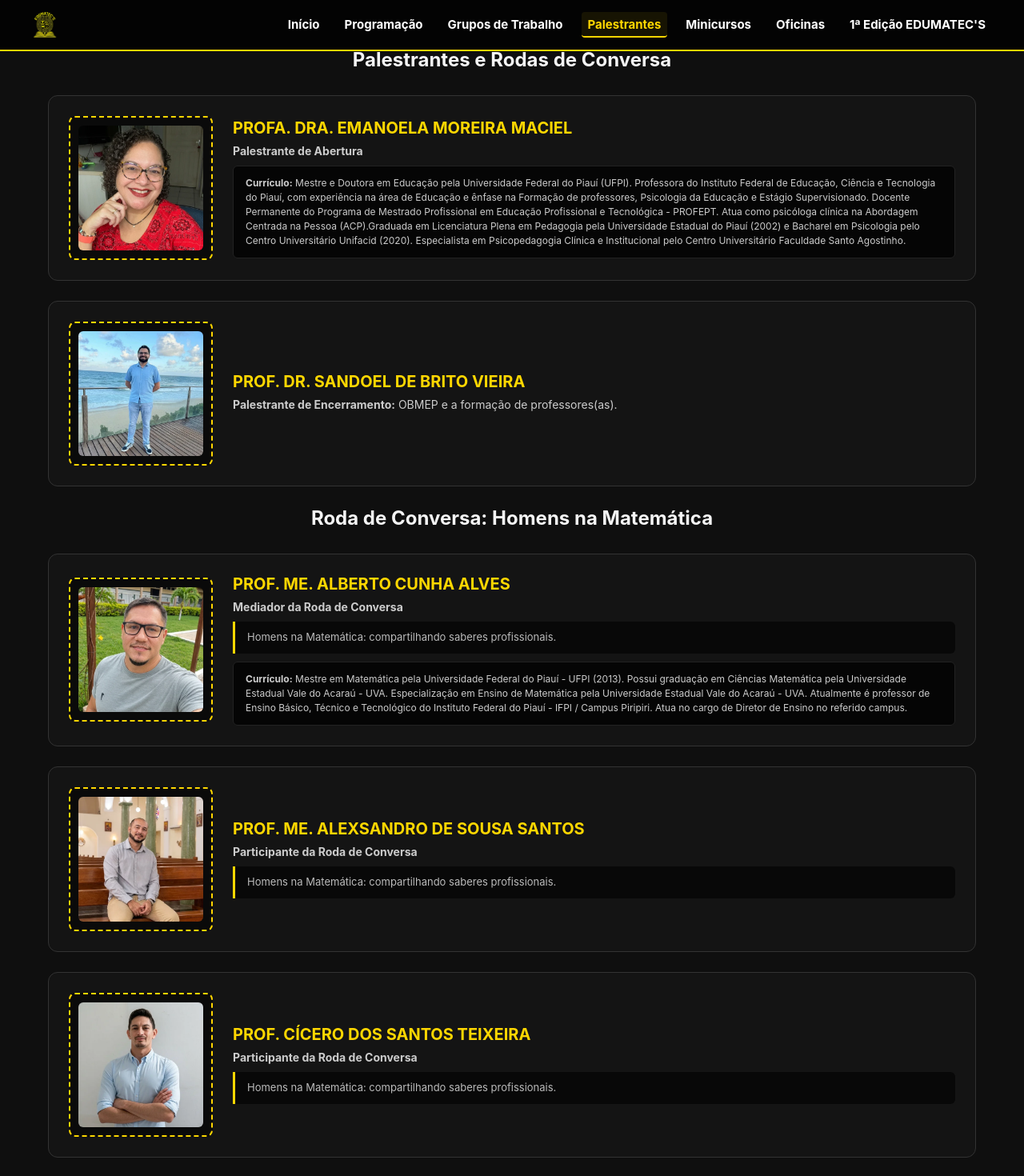
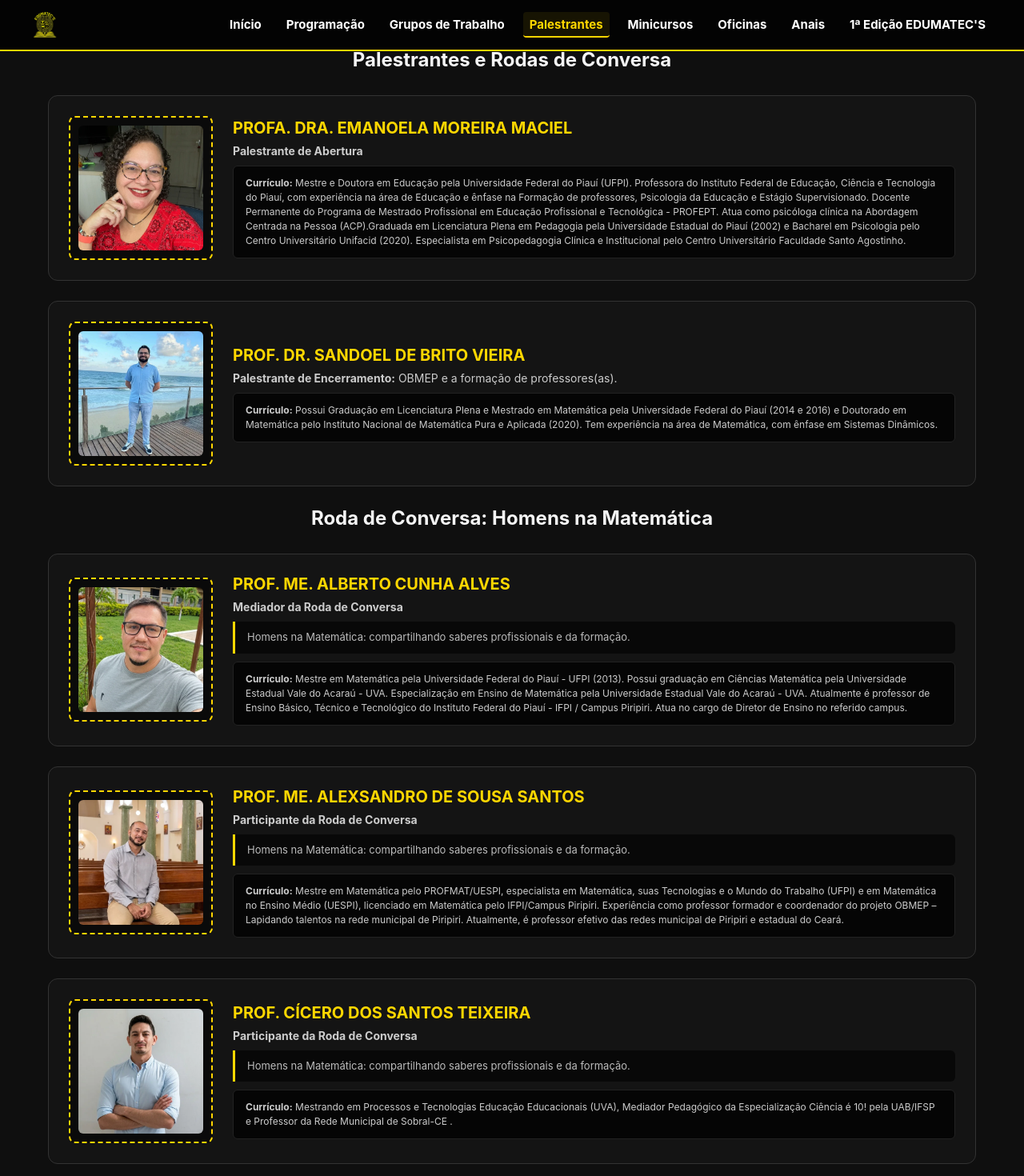
Before and after one commit to edumatecs/edumatecsifpicapir2026, a React (Vite) app: page /edumatecsifpicapir2026/palestrantes in a window 1280 px wide. Shown: the top 1470 px of the page at 80% size. Built offline with nearby package versions, Linux system fonts and the light colour scheme.

Commit message:
fix: foto do professor reis em oficinas

```diff
--- a/src/App.tsx
+++ b/src/App.tsx
@@ -4,12 +4,14 @@ import Header from './components/Header/Header'
 import Footer from './components/Footer/Footer'
 
 import Home from './pages/Home/Home'
-import Memorias from './pages/Memorias/Memorias'
+import Programacao from './pages/Programacao/Programacao'
+import GruposTrabalho from './pages/GruposTrabalho/GruposTrabalho'
+import Palestrantes from './pages/Palestrantes/Palestrantes'
 import Minicursos from './pages/Minicursos/Minicursos'
 import Oficinas from './pages/Oficinas/Oficinas'
-import Palestrantes from './pages/Palestrantes/Palestrantes'
-import GruposTrabalho from './pages/GruposTrabalho/GruposTrabalho'
-import Programacao from './pages/Programacao/Programacao'
+import Anais from './pages/Anais/Anais'
+import Memorias from './pages/Memorias/Memorias'
+
 
 function App() {
   return (
@@ -23,6 +25,7 @@ function App() {
         <Route path="/palestrantes" element={<Palestrantes />} />
         <Route path="/minicursos" element={<Minicursos />} />
         <Route path="/oficinas" element={<Oficinas />} />
+        <Route path="/anais" element={<Anais />} />
         <Route path="/memorias/2025" element={<Memorias />} />
       </Routes>
 
--- a/src/components/Header/Header.tsx
+++ b/src/components/Header/Header.tsx
@@ -56,6 +56,10 @@ function Header() {
           Oficinas
         </NavLink>
 
+        <NavLink to="/anais" onClick={handleNavClick}>
+          Anais
+        </NavLink>
+
         <NavLink to="/memorias/2025" onClick={handleNavClick}>
           1ª Edição EDUMATEC'S
         </NavLink>
--- a/src/data/activities.ts
+++ b/src/data/activities.ts
@@ -41,7 +41,7 @@ export const activities: Activity[] = [
         id: 'roda-de-conversa-homens-na-matematica',
         type: 'roda-de-conversa',
         title:
-            'Homens na Matemática: compartilhando saberes profissionais.',
+            'Homens na Matemática: compartilhando saberes profissionais e da formação.',
         participants: [
             {
                 person: findPerson('alberto-cunha-alves'),
--- a/src/data/people.ts
+++ b/src/data/people.ts
@@ -14,8 +14,7 @@ export const people: Person[] = [
         name: 'Sandoel de Brito Vieira',
         academicTitle: 'Prof. Dr.',
         image: 'sandoel-de-brito-vieira.webp',
-        curriculum:
-            'Possui Graduação em Licenciatura Plena e Mestrado em Matemática pela Universidade Federal do Piauí (2014 e 2016) e Doutorado em Matemática pelo Instituto Nacional de Matemática Pura e Aplicada(2020).Tem experiência na área de Matemática, com ênfase em Sistemas Dinâmicos.',
+        curriculum: 'Possui Graduação em Licenciatura Plena e Mestrado em Matemática pela Universidade Federal do Piauí (2014 e 2016) e Doutorado em Matemática pelo Instituto Nacional de Matemática Pura e Aplicada (2020). Tem experiência na área de Matemática, com ênfase em Sistemas Dinâmicos.',
     },
     {
         id: 'alberto-cunha-alves',
@@ -30,24 +29,28 @@ export const people: Person[] = [
         name: 'Alexsandro de Sousa Santos',
         academicTitle: 'Prof. Me.',
         image: 'alexsandro-de-sousa-santos.webp',
+        curriculum: 'Mestre em Matemática pelo PROFMAT/UESPI, especialista em Matemática, suas Tecnologias e o Mundo do Trabalho (UFPI) e em Matemática no Ensino Médio (UESPI), licenciado em Matemática pelo IFPI/Campus Piripiri. Experiência como professor formador e coordenador do projeto OBMEP – Lapidando talentos na rede municipal de Piripiri. Atualmente, é professor efetivo das redes municipal de Piripiri e estadual do Ceará.',
     },
     {
         id: 'cicero-dos-santos-teixeira',
         name: 'Cícero dos Santos Teixeira',
         academicTitle: 'Prof.',
         image: 'cicero-dos-santos-teixeira.webp',
+        curriculum: 'Mestrando em Processos e Tecnologias Educação Educacionais (UVA), Mediador Pedagógico da Especialização Ciência é 10! pela UAB/IFSP e Professor da Rede Municipal de Sobral-CE .',
     },
     {
         id: 'gerson-misael-sousa-oliveira',
         name: 'Gerson Misael Sousa Oliveira',
         academicTitle: 'Prof.',
         image: 'gerson-misael-sousa-oliveira.webp',
+        curriculum: 'Mestre em Matemática,  Medalha de Ouro na Olimpíada Brasileira de Professores de Matemática e Coordenador dos Projetos Olímpicos da SEMED/ Batalha-PI. Professor de Matamática em atuação na rede Municipal de Batalha e na rede Estadual/SEDUC – PI',
     },
     {
         id: 'jackson-de-oliveira',
         name: 'Jackson de Oliveira',
         academicTitle: 'Prof.',
         image: 'jackson-de-oliveira.webp',
+        curriculum: 'Professor de Matemática, formado pelo IFPI - Campus Piripiri, Especialista no Ensino de Empreendedorismo e Propriedade Intelectual pela UFPI e Mestre em Matemática pelo PROFMAT/UESPI. Tenho experiência na área de docência desde 2013. Atualmente sou professor efetivo da Prefeitura de Teresina - PI e da Prefeitura de Timon - MA e também possuo experiência com treinamento para Olimpíadas de Matemática.',
     },
     {
         id: 'ray-victor-guimaraes-serra',
@@ -165,6 +168,8 @@ export const people: Person[] = [
         name: 'Iallen Gábio de Sousa Santos',
         academicTitle: 'Prof. Dr.',
         image: 'iallen-gabio-de-sousa-santos.webp',
+        curriculum:
+            'Bacharel em Ciência da Computação pela Universidade Federal do Piauí (UFPI), Mestre em Ciência da Computação pela Universidade Federal do Piauí, integrante do Distributed System and Network Laboratory(DisNeL). Doutor em Ciência da Computação no Centro de Informática da Universidade Federal do Pernambuco. Atualmente integra o Laboratório de Pesquisas em Computação (LAPEC) no Instituto Federal de Educação Ciência e Tecnologia do Piauí (IFPI). Tem experiência na área de Ciência da Computação, com ênfase em Teleinformática, atuando principalmente nos seguintes temas: Redes Veiculares e Redes Ópticas. Além disso seus interesses de pesquisa também incluem Simulação de Eventos Discretos, Interface Humano Computador, Jogos Educacionais, Inteligência Artificial Aplicada, Avaliação de Desempenho de Sistemas e Desenvolvimento Mobile',
     },
     {
         id: 'cleyciane-de-oliveira-melo',
@@ -208,28 +213,31 @@ export const people: Person[] = [
         name: 'Maykol Lívio Sampaio Vieira Santos',
         academicTitle: 'Prof. Me.',
         image: 'maykol-livio-sampaio-vieira-santos.webp',
-        curriculum: '',
+        curriculum: 'Atualmente é professor de Informática no Instituto Federal do Piauí (IFPI). Possui graduação em Sistemas de Informação pela Faculdade Integral Diferencial (FACID-PI), especialização em Docência do Ensino Superior pela FAEME e mestrado em Tecnologias em Educação a Distância pela Universidade Federal Rural de Pernambuco (UFRPE). Tem experiência na área de Computação e Sistemas de Informação, com atuação em Desenvolvimento Web Frontend e Backend, Desenvolvimento Mobile, Gamificação com ênfase em Educação e Sistemas Operacionais Linux.',
     },
     {
         id: 'marcos-vinicius-pereira-oliveira',
         name: 'Marcos Vinicius Pereira Oliveira',
         academicTitle: 'Prof. Dr.',
         image: 'marcos-vinicius-pereira-oliveira.webp',
-        curriculum: '',
+        curriculum:
+            'Doutorado em Sociologia pela Universidade Federal do Ceará - UFC. Mestrado em Antropologia e Arqueologia pela Universidade Federal do Piaui - UFPI. Graduação em Ciências Sociais também pela Universidade Federal do Piauí - UFPI. Professor efetivo de Sociologia do Instituto Federal de Educação, Ciência e Tecnologia do estado do Piauí - IFPI/Campus Piripiri. Coordenou o Núcleo de Estudos Afro-brasileiros e Indígenas - NEABI/Piripiri (2020-2023), PORTARIA N 789, DE 11 DE MARÇO DE 2020. É presidente da Comissão Local de Heteroidentificação do IFPI/Piripiri, além de membro do Laboratório de Humanidades, no referido campus. Coordenou o Programa Ação Saberes Indígenas na Escola - IFPI/SECADI/MEC, conforme Portaria 1210/2024 - GAB/REI/IFPI de 12/04/2024. Atualmente é Coordenador de Curso da Licenciatura Intercultural Indígena do IFPI, no âmbito do PARFOR EQUIDADE. Áreas de interesse: cultura; memória; identidades; territorialidades; ruralidades; sertão; povos tradicionais; imaginário social; métodos e técnicas de pesquisa em Ciências Sociais.',
     },
     {
         id: 'marcelo-batista-gomes',
         name: 'Marcelo Batista Gomes',
         academicTitle: 'Prof. Me.',
         image: 'marcelo-batista-gomes.webp',
-        curriculum: '',
+        curriculum:
+            'Possui Bacharelado em Ciências Sociais (2008), Licenciatura em Sociologia (2010) e Mestrado em Políticas Públicas (2013) pela Universidade Federal do Piauí. Tem experiência na área de Educação, com ênfase em Educação Superior, atuando principalmente nos seguintes temas: sociologia da educação, sociologia, democratização do ensino superior, implementação e avaliação de políticas públicas. Atualmente é docente no Instituto Federal de Educação, Ciência e Tecnologia do Piauí - IFPI - Campus Piripiri, atuando na docência do Ensino Médio e Superior.',
     },
     {
         id: 'cristiano-coelho-do-nascimento',
         name: 'Cristiano Coelho do Nascimento',
         academicTitle: 'Prof. Dr.',
         image: 'cristiano-coelho-do-nascimento.webp',
-        curriculum: '',
+        curriculum:
+            'É Professor EBTT (D3-IV) do Instituto Federal de Educação, Ciência e Tecnologia do Piauí (IFPI), com doutorado em Biodiversidade Vegetal e Meio Ambiente pelo Instituto de Pesquisas Ambientais (IPA - São Paulo), mestre em Biologia de Fungos pela Universidade Federal de Pernambuco (UFPE - Recife), especialista em Docência do Ensino Superior pela Faculdade Latino-Americana de Educação (FLATED) e graduado em Ciências Biológicas (Licenciatura) pela Universidade Federal do Piauí (UFPI - Parnaíba); também graduado em enfermagem (bacharelado) pela Universidade Estadual do Piauí (UESPI - Parnaíba). Exerce atividades no ensino superior e na educação básica, acumulando experiência também nas áreas de comunicação científica, desenho digital e design gráfico. Como pesquisador atua nas áreas de taxonomia, etnomicologia e micologia aplicada, com foco em filogenia molecular e no levantamento da diversidade de fungos formadores de cogumelos (macrofungos), incluindo espécies silvestres comestíveis com potencial de cultivo.',
     },
     {
         id: 'bruno-santos-silva',
--- /dev/null
+++ b/src/pages/Anais/Anais.tsx
@@ -0,0 +1,11 @@
+function Anais() {
+    return (
+        <main>
+            <section>
+                <h1>Anais</h1>
+            </section>
+        </main>
+    )
+}
+
+export default Anais
--- a/src/pages/Oficinas/Oficinas.tsx
+++ b/src/pages/Oficinas/Oficinas.tsx
@@ -2,7 +2,7 @@ import { activities } from '../../data/activities'
 
 import anaThatilaImage from '../../assets/images/professores/ana-thatila-de-lima-rodrigues.webp'
 import cleycianeImage from '../../assets/images/professores/cleyciane-de-oliveira-melo.webp'
-import franciscoImage from '../../assets/images/professores/francisco-das-chagas-azevedo-dos-reis.webp'
+import franciscoImage from '../../assets/images/professores/antonio-francisco-da-costa-rodrigues.webp'
 import guilhermeImage from '../../assets/images/professores/guilherme-luiz-de-oliveira-neto.webp'
 import iallenImage from '../../assets/images/professores/iallen-gabio-de-sousa-santos.webp'
 import irismarImage from '../../assets/images/professores/irismar-da-silva-carvalho.webp'
--- a/src/pages/Palestrantes/Palestrantes.tsx
+++ b/src/pages/Palestrantes/Palestrantes.tsx
@@ -105,6 +105,12 @@ function Palestrantes() {
                 <p>
                   <strong>{participant.role}:</strong> {theme}
                 </p>
+
+                {person.curriculum && (
+                  <div className="curriculo-box">
+                    <strong>Currículo:</strong> {person.curriculum}
+                  </div>
+                )}
               </div>
             </article>
           )
@@ -135,7 +141,7 @@ function Palestrantes() {
                 </p>
 
                 <div className="info-destaque">
-                  Homens na Matemática: compartilhando saberes profissionais.
+                  Homens na Matemática: compartilhando saberes profissionais e da formação.
                 </div>
 
                 {person.curriculum && (
```
